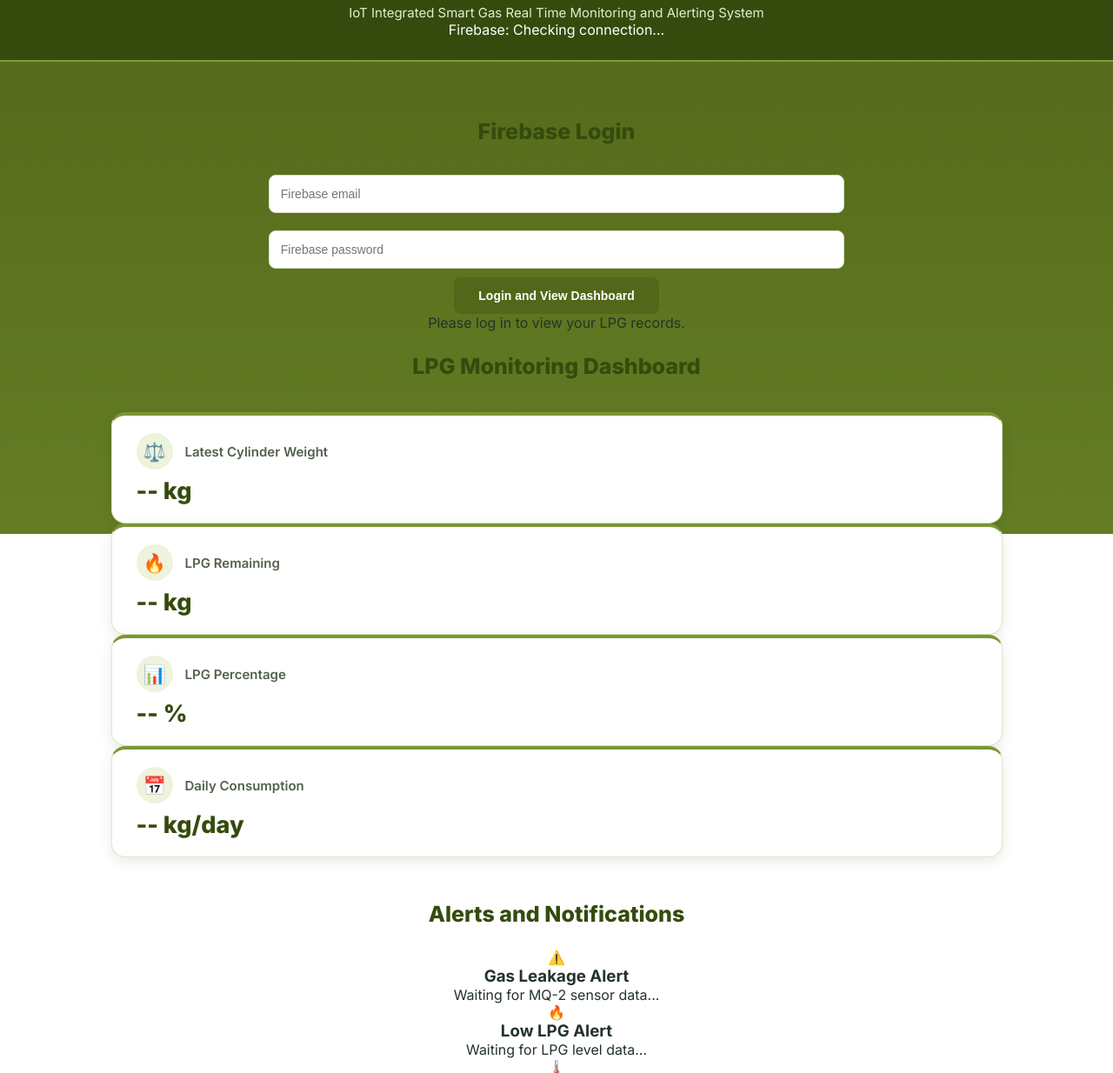
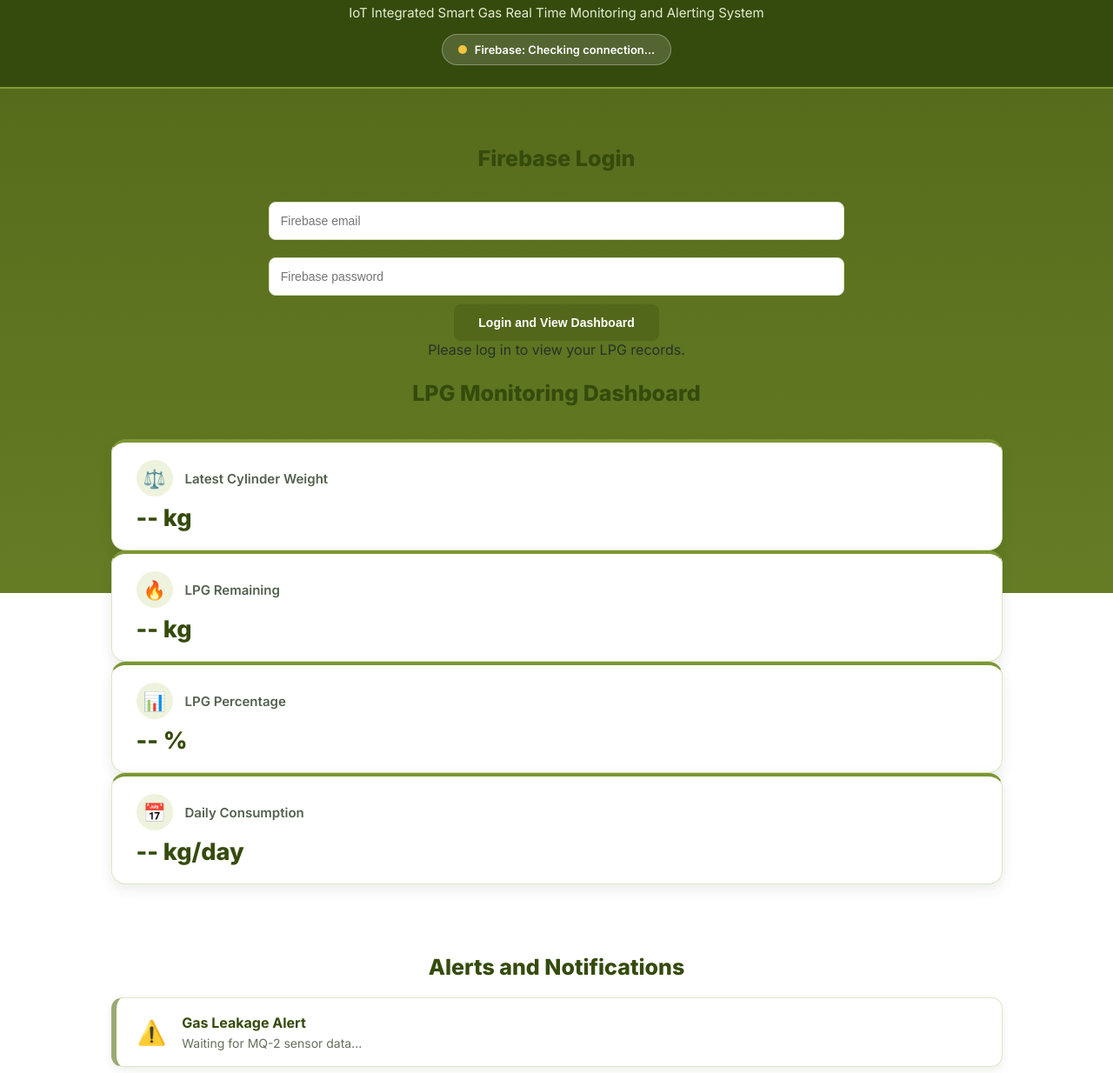
Before and after one commit to kokila0623/IOT-Integrated-Monitoring, a plain HTML site: page index.html in a window 1280 px wide. Shown: the part 62-1296 px from the top of the page at 87% size. Drawn offline with Linux system fonts and the light colour scheme.

Commit message:
Update style.css

```diff
--- a/style.css
+++ b/style.css
@@ -347,3 +347,95 @@ main .card {
     border-radius: 50%;
     font-size: 21px;
 }
+
+/* Firebase connection indicator */
+
+.firebase-status {
+    display: inline-flex;
+    align-items: center;
+    justify-content: center;
+    gap: 9px;
+    margin-top: 15px;
+    padding: 9px 18px;
+    background: rgba(255, 255, 255, 0.15);
+    color: white;
+    border: 1px solid rgba(255, 255, 255, 0.3);
+    border-radius: 25px;
+    font-size: 13px;
+    font-weight: 600;
+}
+
+.status-dot {
+    width: 10px;
+    height: 10px;
+    background: #f4c542;
+    border-radius: 50%;
+    display: inline-block;
+}
+
+.firebase-status.connected .status-dot {
+    background: #55e58a;
+}
+
+.firebase-status.disconnected .status-dot {
+    background: #ff6262;
+}
+
+/* Alerts and Notifications */
+
+#alerts {
+    width: 100%;
+    max-width: 1025px;
+    margin: 30px auto;
+    text-align: left;
+}
+
+#alerts h2 {
+    text-align: center;
+    color: #354b0d;
+    margin-bottom: 20px;
+}
+
+.alert-card {
+    display: flex;
+    align-items: center;
+    gap: 18px;
+    width: 100%;
+    padding: 18px 24px;
+    margin-bottom: 14px;
+    background: #ffffff;
+    border: 1px solid #dce7c7;
+    border-left: 6px solid #9aaa72;
+    border-radius: 13px;
+    box-shadow: 0 4px 12px rgba(40, 60, 15, 0.08);
+}
+
+.alert-icon {
+    font-size: 27px;
+}
+
+.alert-card h3 {
+    color: #354b0d;
+    font-size: 16px;
+    margin-bottom: 5px;
+}
+
+.alert-card p {
+    color: #64705a;
+    font-size: 14px;
+}
+
+.alert-card.warning {
+    border-left-color: #e6a52e;
+    background: #fffaf0;
+}
+
+.alert-card.danger {
+    border-left-color: #d94343;
+    background: #fff3f3;
+}
+
+.alert-card.normal {
+    border-left-color: #39945b;
+    background: #f2fbf4;
+}
```
